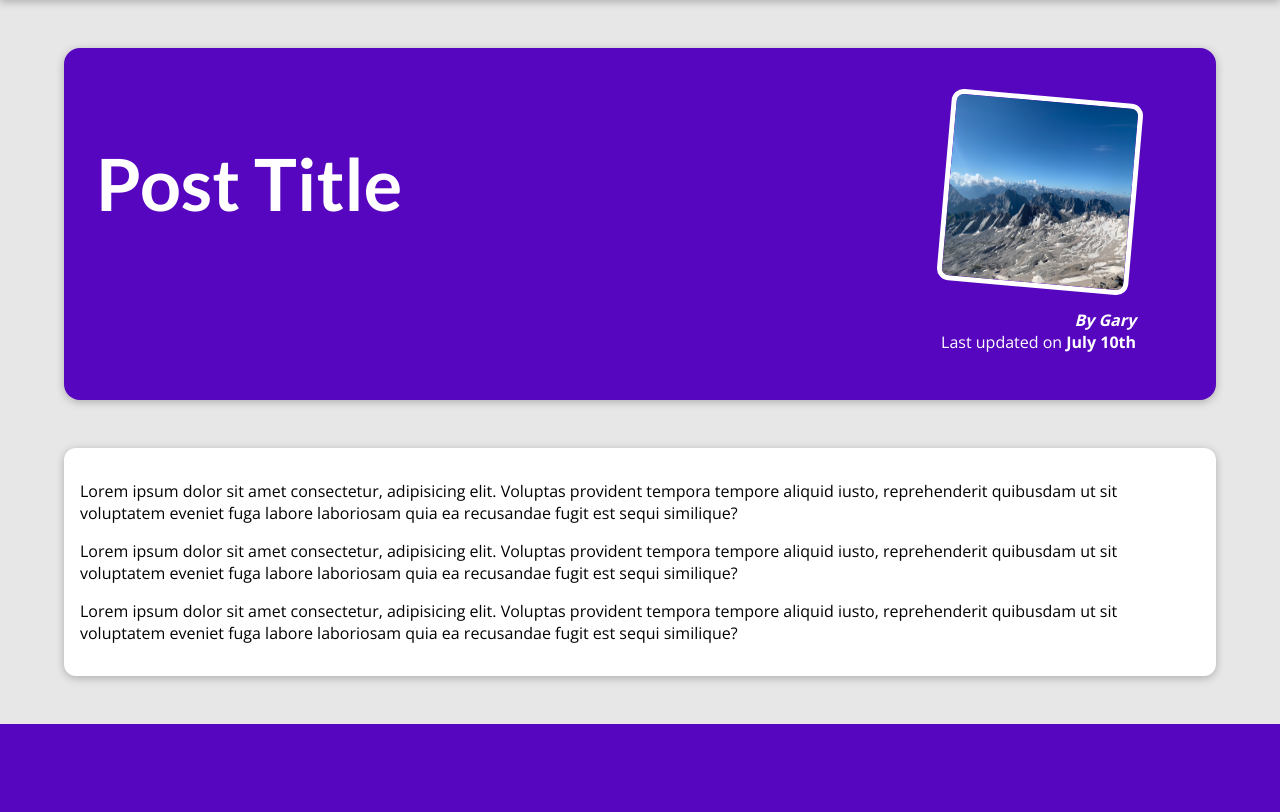
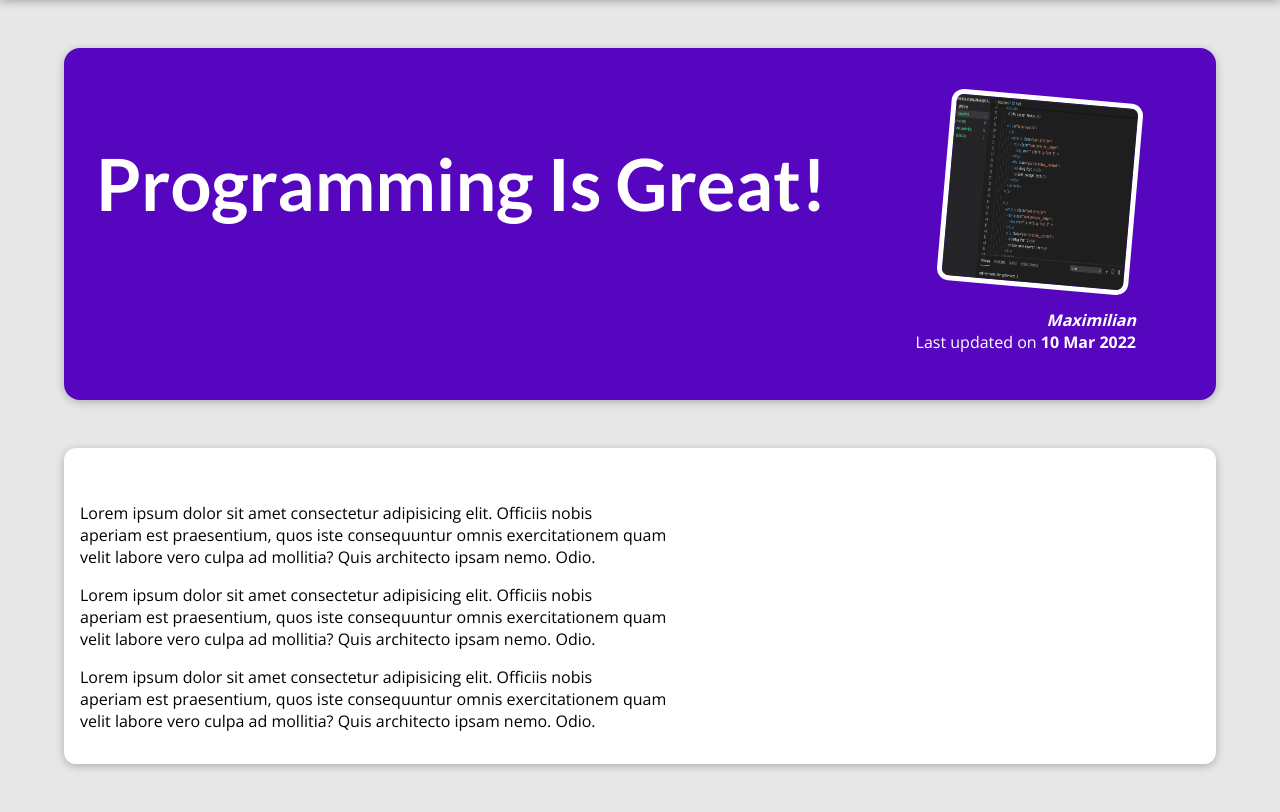
Before and after one commit to eventhorizn/django-bootcamp, a Django app: page /posts/programming-is-fun in a window 1280 px wide. Shown: the part 80-892 px from the top of the page. Before the commit the page ends 804 px from the top, so only its background shows below. Run offline with Django 3.2, Linux system fonts and the light colour scheme.

Commit message:
single post page

```diff
--- a/03-my_site_basic/blog/templates/blog/post-detail.html
+++ b/03-my_site_basic/blog/templates/blog/post-detail.html
@@ -2,7 +2,7 @@
 {% load static %}
 
 {% block title %}
-    This Post Title
+   {{ post.title }}
 {% endblock title %}
 
 {% block css_files %}
@@ -12,28 +12,20 @@
 {% block content %}
 
     <section id="summary">
-        <h2>Post Title</h2>
+        <h2>{{ post.title }}</h2>
 
         <article>
-            <img src="{% static 'blog/images/mountains.jpg' %}" alt="Post Title">
-            <address>By Gary</address>
+            <img src="{% static 'blog/images/'|add:post.image %}" alt="{{ post.title }}" />
+            <address>{{ post.author|title }}</address>
 
             <div>
-                Last updated on <time>July 10th</time>
+                Last updated on <time>{{ post.date|date:'d M Y' }}</time>
             </div>
         </article>
     </section>
 
     <main>
-        <p>
-            Lorem ipsum dolor sit amet consectetur, adipisicing elit. Voluptas provident tempora tempore aliquid iusto, reprehenderit quibusdam ut sit voluptatem eveniet fuga labore laboriosam quia ea recusandae fugit est sequi similique?
-        </p>
-        <p>
-            Lorem ipsum dolor sit amet consectetur, adipisicing elit. Voluptas provident tempora tempore aliquid iusto, reprehenderit quibusdam ut sit voluptatem eveniet fuga labore laboriosam quia ea recusandae fugit est sequi similique?
-        </p>
-        <p>
-            Lorem ipsum dolor sit amet consectetur, adipisicing elit. Voluptas provident tempora tempore aliquid iusto, reprehenderit quibusdam ut sit voluptatem eveniet fuga labore laboriosam quia ea recusandae fugit est sequi similique?
-        </p>
+        {{ post.content|linebreaks }}
     </main>
 
 {% endblock content %}
--- a/03-my_site_basic/blog/views.py
+++ b/03-my_site_basic/blog/views.py
@@ -85,8 +85,14 @@ def starting_page(request):
 
 
 def posts(request):
-    return render(request, 'blog/all-posts.html')
+    return render(request, 'blog/all-posts.html', {
+        'all_posts': all_posts
+    })
 
 
 def post_detail(request, slug):
-    return render(request, 'blog/post-detail.html')
+    found_post = next(post for post in all_posts if post['slug'] == slug)
+
+    return render(request, 'blog/post-detail.html', {
+        'post': found_post
+    })
```
Also changed, not shown: 03-my_site_basic/blog/templates/blog/all-posts.html (+3 -7 lines).
